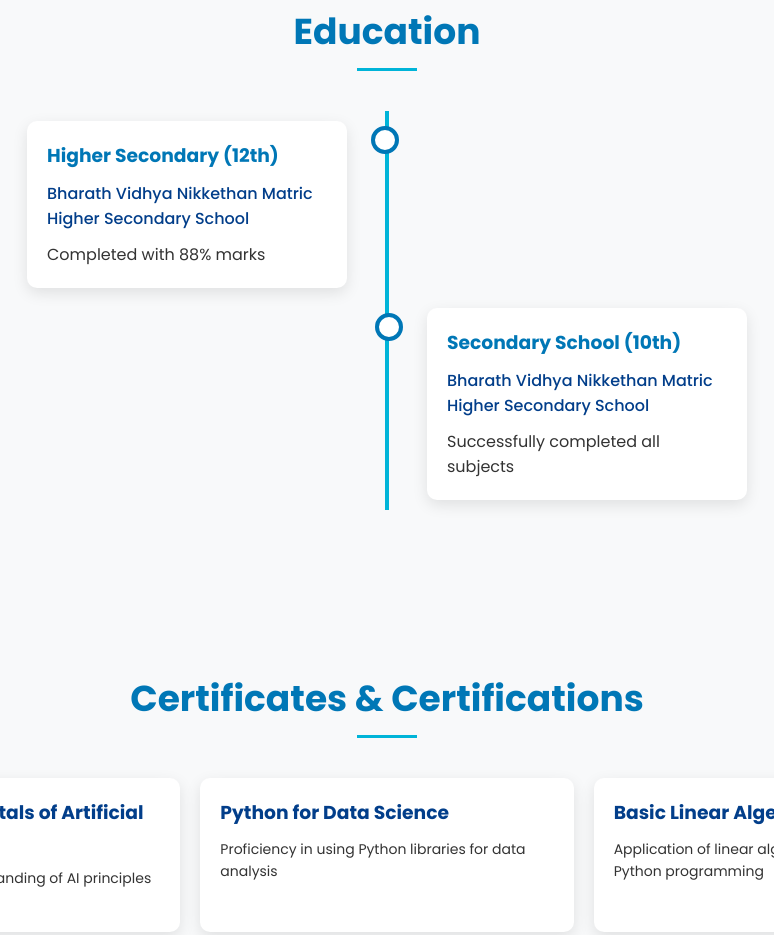
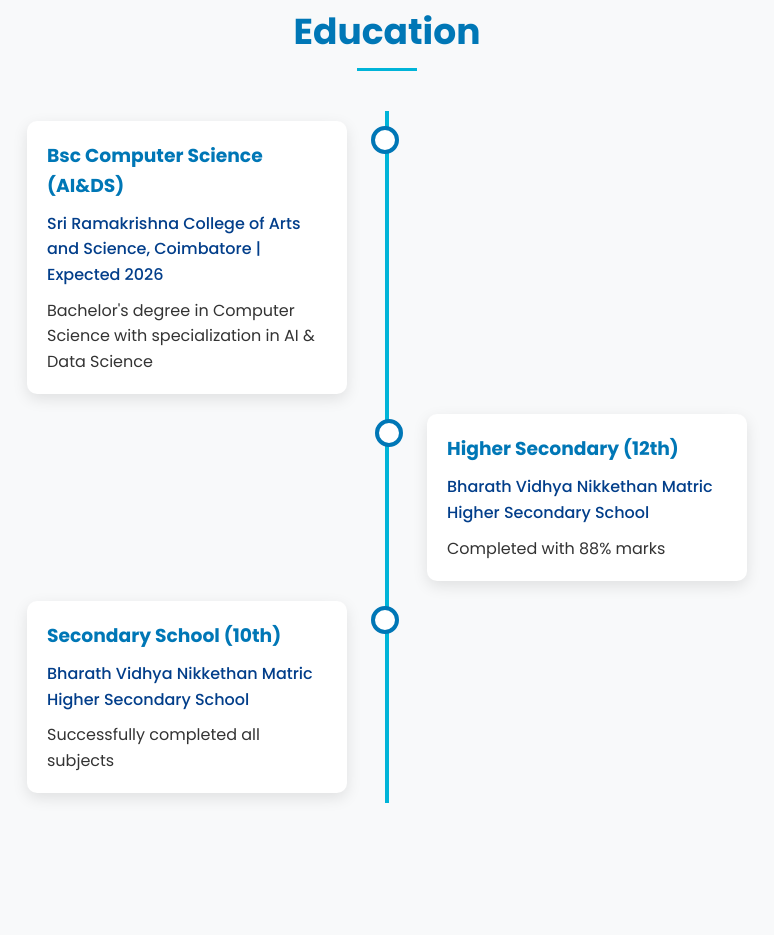
Before and after one commit to Vishnu-cpu516/portfolio, a plain HTML site: page index.html in a window 1280 px wide. Shown: the part 2453-3388 px from the top of the page, without its empty margins (253-1027 px from the left). Drawn offline with Linux system fonts and the light colour scheme.

Commit message:
Update index.html

```diff
--- a/index.html
+++ b/index.html
@@ -683,6 +683,13 @@
         <div class="timeline">
             <div class="timeline-item">
                 <div class="timeline-content">
+                    <h3>Bsc Computer Science (AI&DS)</h3>
+                    <p class="date">Sri Ramakrishna College of Arts and Science, Coimbatore | Expected 2026</p>
+                    <p>Bachelor's degree in Computer Science with specialization in AI & Data Science</p>
+                </div>
+            </div>
+            <div class="timeline-item">
+                <div class="timeline-content">
                     <h3>Higher Secondary (12th)</h3>
                     <p class="date">Bharath Vidhya Nikkethan Matric Higher Secondary School</p>
                     <p>Completed with 88% marks</p>
@@ -698,7 +705,6 @@
         </div>
     </div>
 </section>
-
     <!-- Certificates Section -->
     <section id="certificates" class="certificates">
         <div class="container">
```
Lines whose indentation alone changed are shown as unchanged.
